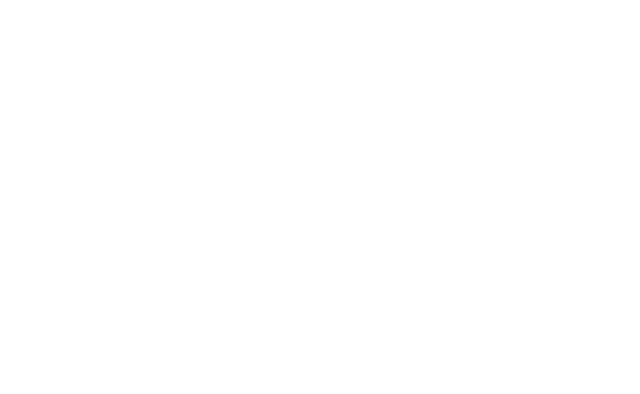
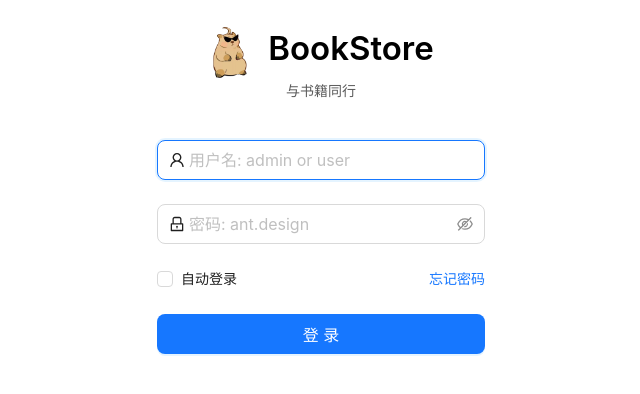
Before and after one commit to siyuewei/BookStore, a React (Create React App) app: page /login in a window 1280 px wide. Before the commit this address had no page. Shown: the top 394 px of the page, without its empty margins (319-959 px from the left). Built offline with nearby package versions, Linux system fonts and the light colour scheme.

Commit message:
Finish all pages

```diff
--- a/package.json
+++ b/package.json
@@ -4,6 +4,7 @@
   "private": true,
   "dependencies": {
     "@ant-design/icons": "^5.0.1",
+    "@ant-design/pro-components": "^2.4.4",
     "@testing-library/jest-dom": "^5.16.5",
     "@testing-library/react": "^13.4.0",
     "@testing-library/user-event": "^13.5.0",
@@ -13,6 +14,8 @@
     "@types/react-dom": "^18.0.11",
     "antd-mobile": "^5.28.2",
     "dayjs": "^1.11.7",
+    "http-proxy-middleware": "^2.0.6",
+    "prettier": "^2.8.7",
     "react": "^18.2.0",
     "react-dom": "^18.2.0",
     "react-router-dom": "^6.9.0",
@@ -21,7 +24,7 @@
     "web-vitals": "^2.1.4"
   },
   "scripts": {
-    "start": "react-scripts start",
+    "start": "set BROWSE=chrome && react-scripts start",
     "build": "react-scripts build",
     "test": "react-scripts test",
     "eject": "react-scripts eject"
--- /dev/null
+++ b/src/Service/getBook.js
@@ -0,0 +1,7 @@
+export async function getBook(id) {
+  return await fetch("/api/book/" + id.toString(), {
+    method: "GET",
+  })
+    .then((res) => res.json)
+    .catch((err) => console.log(err));
+}
--- /dev/null
+++ b/src/View/DemoView.tsx
@@ -0,0 +1,18 @@
+import { Button } from "antd";
+import { useState } from "react";
+import { getBook } from "../Service/getBook";
+
+export interface IBook {
+  id: number;
+  title: string;
+}
+
+export const DemoView = () => {
+  const [title, setTitle] = useState("");
+  return (
+    <>
+      <Button onClick={() => getBook(1)}></Button>
+      <p>{title}</p>
+    </>
+  );
+};
--- /dev/null
+++ b/src/View/LoginView.js
@@ -0,0 +1,90 @@
+import React from "react";
+import {
+  AlipayCircleOutlined,
+  LockOutlined,
+  MobileOutlined,
+  TaobaoCircleOutlined,
+  UserOutlined,
+  WeiboCircleOutlined,
+} from "@ant-design/icons";
+import {
+  LoginForm,
+  ProFormCaptcha,
+  ProFormCheckbox,
+  ProFormText,
+  ProConfigProvider,
+  ProForm,
+} from "@ant-design/pro-components";
+import { message, Space, Tabs } from "antd";
+import { Navigate, useNavigate } from "react-router-dom";
+import logoPic from "../assets/logo.png";
+
+const iconStyles = {
+  marginInlineStart: "16px",
+  color: "rgba(0, 0, 0, 0.2)",
+  fontSize: "24px",
+  verticalAlign: "middle",
+  cursor: "pointer",
+};
+
+export const LoginView = () => {
+  // const [loginType, setLoginType] = useState('phone');
+  const navigate = useNavigate();
+
+  const handleSubmit = async (values) => {
+    if (values.username === "thunderboy" && values.password === "reins1409") {
+      // console.log('success');
+      navigate("/home");
+    } else {
+      // console.log("fail");
+    }
+  };
+
+  return (
+    <ProConfigProvider hashed={false}>
+      <div style={{ backgroundColor: "white" }}>
+        <LoginForm
+          logo={logoPic}
+          title="BookStore"
+          subTitle="与书籍同行"
+          onFinish={handleSubmit}
+        >
+          <ProFormText
+            name="username"
+            fieldProps={{
+              size: "large",
+              prefix: <UserOutlined className={"prefixIcon"} />,
+            }}
+            placeholder={"用户名: admin or user"}
+            rules={[
+              {
+                required: true,
+                message: "请输入用户名!",
+              },
+            ]}
+          />
+          <ProFormText.Password
+            name="password"
+            fieldProps={{
+              size: "large",
+              prefix: <LockOutlined className={"prefixIcon"} />,
+            }}
+            placeholder={"密码: ant.design"}
+            rules={[
+              {
+                required: true,
+                message: "请输入密码！",
+              },
+            ]}
+          />
+          <div style={{ marginBlockEnd: 24 }}>
+            <ProFormCheckbox noStyle name="autoLogin">
+              自动登录
+            </ProFormCheckbox>
+            <a style={{ float: "right" }}>忘记密码</a>
+          </div>
+        </LoginForm>
+      </div>
+    </ProConfigProvider>
+  );
+};
--- a/src/components/book/Book.js
+++ b/src/components/book/Book.js
@@ -1,16 +1,17 @@
 import React from "react";
-import {Link} from "react-router-dom";
-import { Card } from 'antd';
-import "../../css/Book.css"
+import { Link } from "react-router-dom";
+import { Card } from "antd";
+import "../../css/Book.css";
+
 const { Meta } = Card;
 
-export function Book (props)  {
+export function Book(props) {
   const info = props;
   // console.log(info.image);
 
-    return(
+  return (
     <div>
-            <Link to={`/books/${props.id}`}>
+      <Link to={`/home/books/${props.id}`}>
         <Card
           hoverable
           // style={{
@@ -27,7 +28,7 @@ export function Book (props)  {
         >
           <Meta
             title={info.title}
-                        description={'¥' + info.price}
+            description={"¥" + info.price}
             // style={
             //     {
             //         width:"100%",
--- a/src/components/book/CartTable.js
+++ b/src/components/book/CartTable.js
@@ -3,7 +3,7 @@ import "../../css/Home.css"
 import { Space , Table, Tag,Button,InputNumber } from 'antd';
 import {cartData as data} from "../../data";
 
-const { Column, ColumnGroup } = Table;
+const { Column, } = Table;
 const onChange = (value) => {
     console.log('changed', value);
 };
@@ -11,7 +11,7 @@ export const CartTable = () => {
     return(
         <Table
             dataSource={data}
-            pagination={{pageSize: 5}}
+            pagination={{pageSize: 4}}
             // className="custom-table"
         >
             <Column
--- a/src/components/layout/SideBar.js
+++ b/src/components/layout/SideBar.js
@@ -10,28 +10,28 @@ const books = () => {
     return{
         key: `subBooks`,
         icon: React.createElement(ReadOutlined),
-        label: <Link to="/books">Books</Link>,
+        label: <Link to="/home/books">Books</Link>,
     }
 }
 const cart = () => {
     return{
         key: `subCart`,
         icon: React.createElement(ShoppingCartOutlined),
-        label: <Link to="/cart">Cart</Link>,
+        label: <Link to="/home/cart">Cart</Link>,
     }
 }
 const order = () => {
     return{
         key: `subOrder`,
         icon: React.createElement(ShoppingOutlined),
-        label: <Link to="/order">My Order</Link>,
+        label: <Link to="/home/order">My Order</Link>,
     }
 }
 const profile = () => {
     return{
         key: `subProfile`,
         icon: React.createElement(SolutionOutlined),
-        label: <Link to="/profile">My Profile</Link>,
+        label: <Link to="/home/profile">My Profile</Link>,
     }
 }
 
--- a/src/routes/Router.js
+++ b/src/routes/Router.js
@@ -1,24 +1,38 @@
-import {BrowserRouter, Route, Routes, Outlet, Navigate} from "react-router-dom";
-import React from "react";
+import {
+  BrowserRouter,
+  Route,
+  Routes,
+  Outlet,
+  Navigate,
+} from "react-router-dom";
+import React, { useState } from "react";
 import HomeView from "../View/HomeView";
-import {BooksView} from "../View/BooksView";
-import {CartView} from "../View/CartView";
-import {OrderView} from "../View/OrderView";
-import {ProfileView} from "../View/ProfileView";
-import {BooksDetailView} from "../View/BooksDetailView";
+import { BooksView } from "../View/BooksView";
+import { CartView } from "../View/CartView";
+import { OrderView } from "../View/OrderView";
+import { ProfileView } from "../View/ProfileView";
+import { BooksDetailView } from "../View/BooksDetailView";
+import { LoginView } from "../View/LoginView";
+import { DemoView } from "../View/DemoView";
 // import {Excel} from "../View/ExcelView";
 export const Router = () => {
-    return <BrowserRouter>
-        <Routes>
-            <Route path="/" element={<HomeView />}>
-                <Route path="books" element={<BooksView/>}/>
-                <Route path={"books/:id"} element={<BooksDetailView />}/>
-                <Route path="cart" element={<CartView />} />
-                <Route path="order" element={<OrderView/>}/>
-                <Route path="profile" element={<ProfileView/>}/>
-                <Route path="/" element={<Navigate to="books" />} />
-            </Route>
-            {/*<Route path={"/books/:id"} element={<BooksDetailView />} />*/}
-        </Routes>
+  return (
+    <BrowserRouter>
+      <Routes>
+        <Route path="/demo" element={<DemoView />} />
+        <Route path="/" element={<Navigate to="/login" />} />
+        <Route path="/home" element={<HomeView />}>
+          <Route path="books" element={<BooksView />} />
+          <Route path={"books/:id"} element={<BooksDetailView />} />
+          <Route path="cart" element={<CartView />} />
+          <Route path="order" element={<OrderView />} />
+          <Route path="profile" element={<ProfileView />} />
+
+          <Route path="/home" element={<Navigate to="/home/books" />}></Route>
+        </Route>
+        <Route path="/login" element={<LoginView />}></Route>
+        {/*<Route path={"/books/:id"} element={<BooksDetailView />} />*/}
+      </Routes>
     </BrowserRouter>
-}
+  );
+};
```
Also changed, not shown: src/View/BooksDetailView.js (+50 -20 lines), src/setupProxy.js (added, +10 -0 lines), 1 other file (tests, documents, lock files or other folders). Lines whose indentation alone changed are shown as unchanged.
